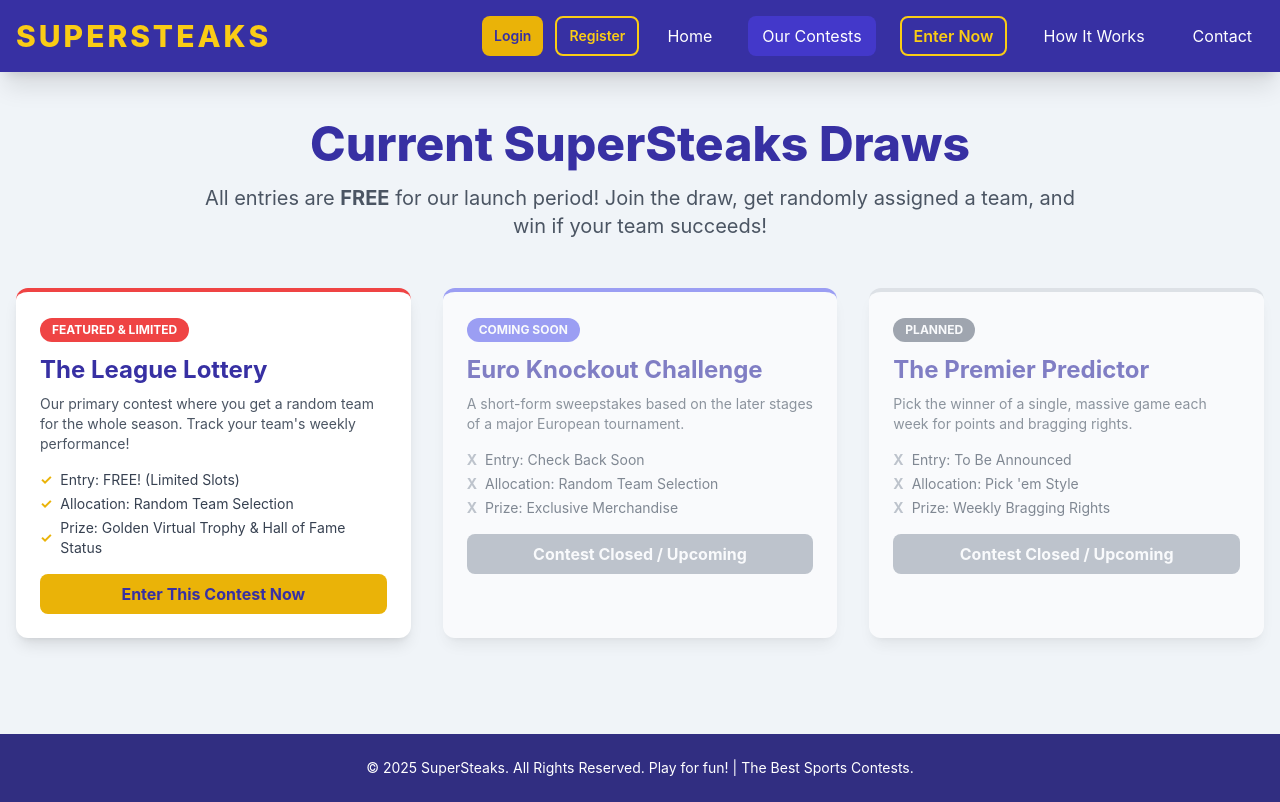
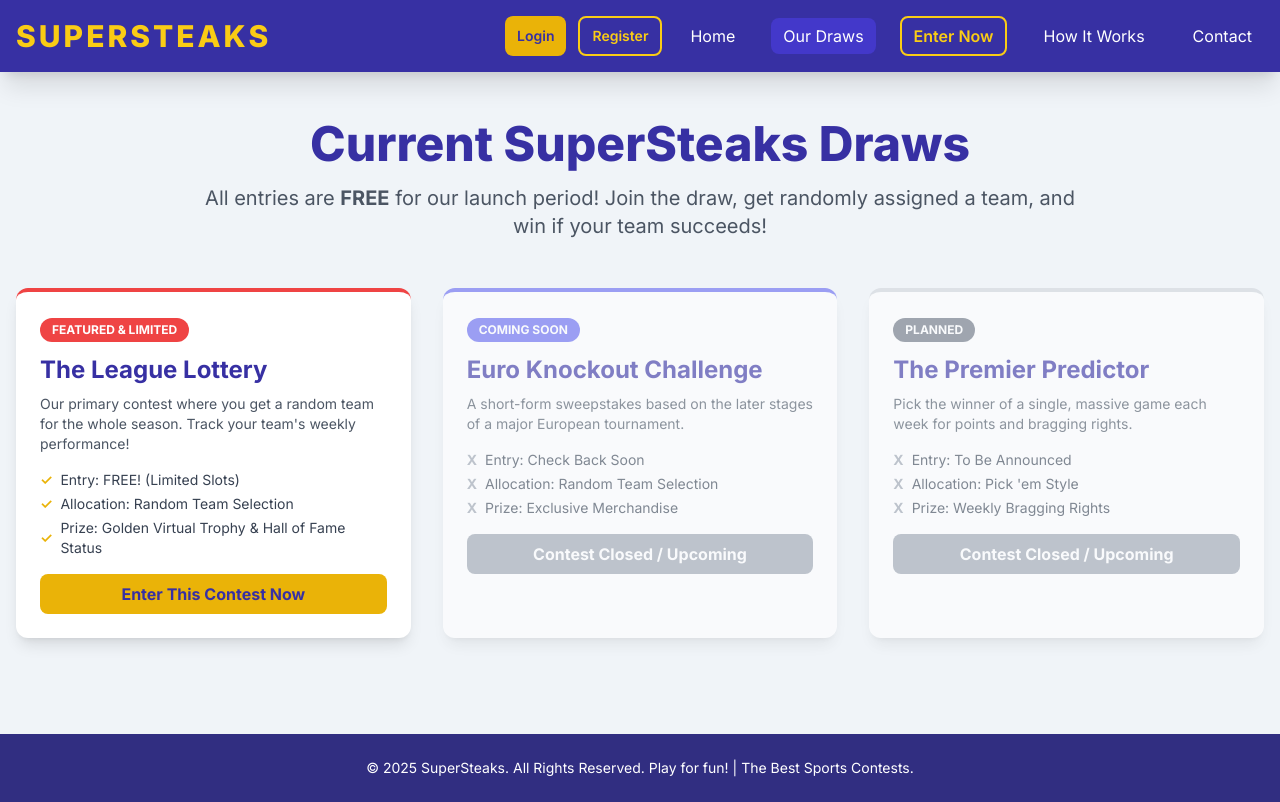
Before and after one commit to Lobster-37/supersteaks, a plain HTML site: page contests.html in a window 1280 px wide. Drawn offline with nearby package versions, Linux system fonts and the light colour scheme.

Commit message:
Update contest page title and navigation links

```diff
--- a/contests.html
+++ b/contests.html
@@ -1,16 +1,26 @@
-
 <!DOCTYPE html>
 <html lang="en">
 <head>
     <meta charset="UTF-8">
     <meta name="viewport" content="width=device-width, initial-scale=1.0">
-        <title>SuperSteaks - Random Team Assignment Draws</title>
-        <meta name="description" content="Browse SuperSteaks random team assignment draws. Enter for free and get randomly assigned teams from major sports competitions.">
+    <title>SuperSteaks - Random Team Assignment Draws</title>
+    <meta name="description" content="Browse SuperSteaks random team assignment draws. Enter for free and get randomly assigned teams from major sports competitions.">
+
     <script src="https://cdn.tailwindcss.com"></script>
+    <link href="https://fonts.googleapis.com/css2?family=Inter:wght@400;600;700;800&display=swap" rel="stylesheet">
     <style>
-        body { font-family: 'Inter', sans-serif; background-color: #f0f4f8; }
-        .nav-link:hover { transform: translateY(-2px); box-shadow: 0 4px 8px -2px rgba(0, 0, 0, 0.2); }
+        body {
+            font-family: 'Inter', sans-serif;
+            background-color: #f0f4f8;
+        }
+        .nav-link:hover {
+            transform: translateY(-2px);
+            box-shadow: 0 4px 8px -2px rgba(0, 0, 0, 0.2);
+        }
     </style>
+
+    <!-- User Account System -->
+    <script src="js/user-accounts.js"></script>
 </head>
 <body class="min-h-screen flex flex-col">
 
@@ -19,7 +29,11 @@
         <div class="container mx-auto px-4 py-4">
             <div class="flex flex-col sm:flex-row justify-between items-center space-y-4 sm:space-y-0">
                 <div class="text-center sm:text-left">
-                    <h1 class="text-2xl sm:text-3xl font-extrabold tracking-widest text-yellow-400">SUPERSTEAKS</h1>
+                    <a href="index.html" class="hover:opacity-80 transition-opacity">
+                        <div class="flex items-center justify-center">
+                            <h1 class="text-2xl sm:text-3xl font-extrabold tracking-widest text-yellow-400" aria-label="SuperSteaks Logo">SUPERSTEAKS</h1>
+                        </div>
+                    </a>
                 </div>
                 <div class="flex flex-col sm:flex-row items-center space-y-2 sm:space-y-0 sm:space-x-4">
                     <!-- User Account Section -->
@@ -47,7 +61,7 @@
                                 <a href="index.html" class="nav-link px-2 sm:px-3 py-2 rounded-lg transition duration-300 hover:bg-indigo-700 text-sm sm:text-base">Home</a>
                             </li>
                             <li>
-                                <a href="contests.html" aria-current="page" class="nav-link px-2 sm:px-3 py-2 rounded-lg transition duration-300 bg-indigo-700 hover:bg-indigo-600 border-2 border-transparent text-sm sm:text-base">Our Contests</a>
+                                <a href="contests.html" aria-current="page" class="nav-link px-2 sm:px-3 py-2 rounded-lg transition duration-300 bg-indigo-700 hover:bg-indigo-600 text-sm sm:text-base">Our Draws</a>
                             </li>
                             <li>
                                 <a href="games.html" class="nav-link px-2 sm:px-3 py-2 rounded-lg transition duration-300 hover:bg-indigo-700 font-semibold text-yellow-400 border-2 border-yellow-400 text-sm sm:text-base">Enter Now</a>
```
